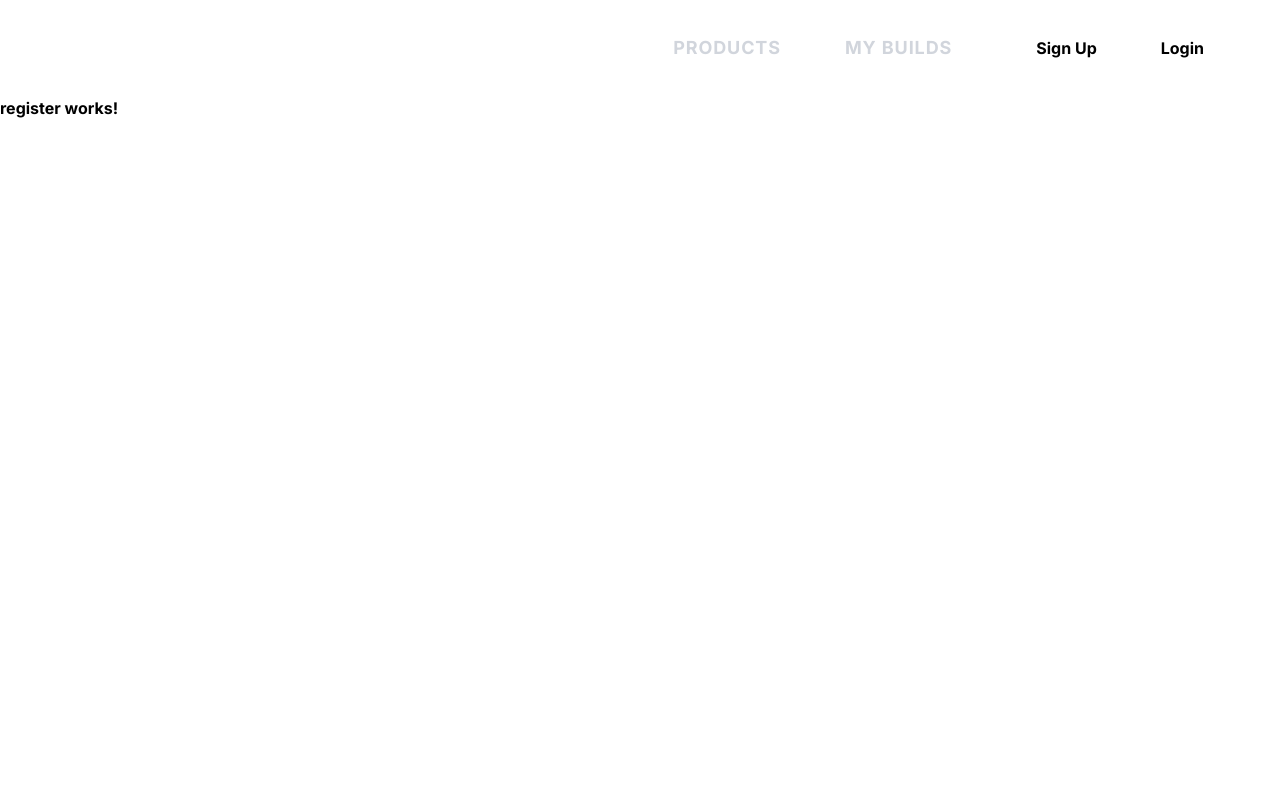
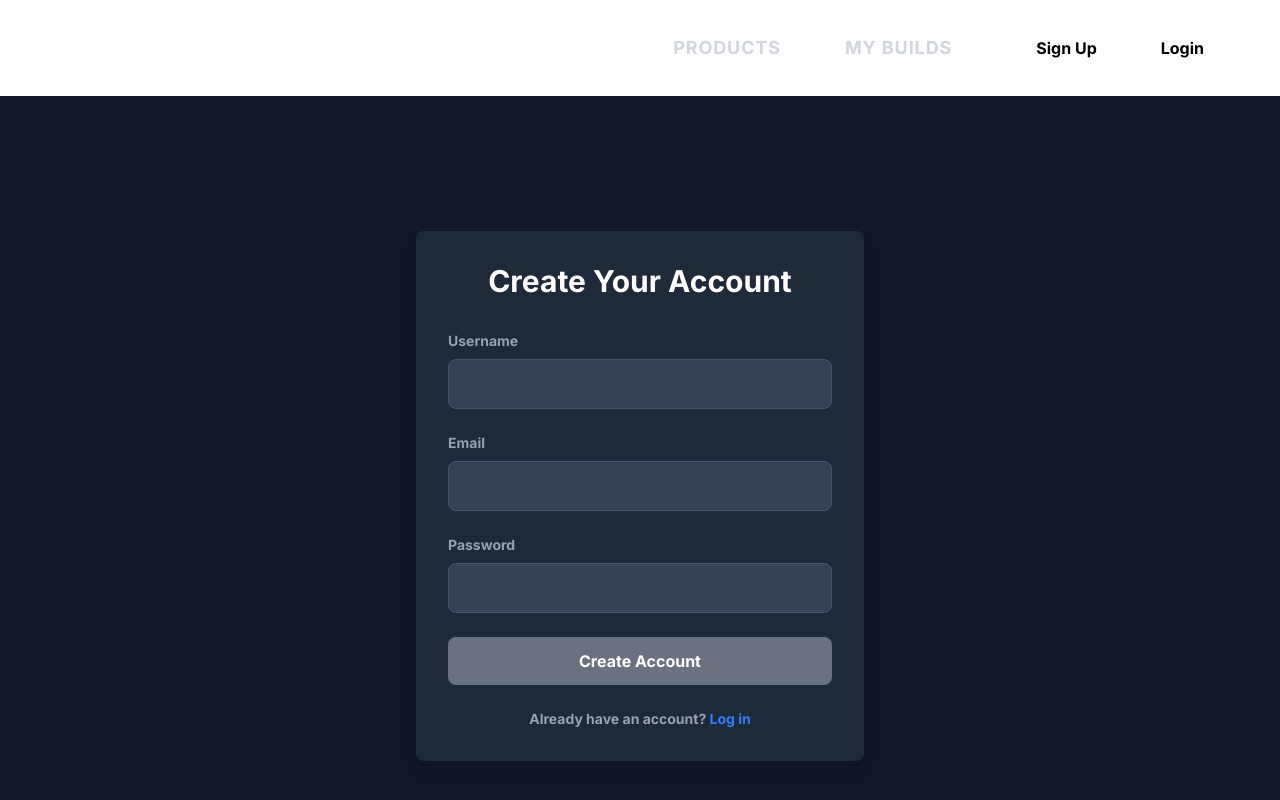
Before and after one commit to Nqthxn/pc-assembly, an Angular app in the folder frontend/pc-parts-ui/: page /register in a window 1280 px wide. Shown: the top 800 px of the page. Built offline with nearby package versions, Linux system fonts and the light colour scheme.

Commit message:
Implemented register functionality on frontend

```diff
--- a/frontend/pc-parts-ui/src/app/pages/auth/register/register.component.html
+++ b/frontend/pc-parts-ui/src/app/pages/auth/register/register.component.html
@@ -1 +1,41 @@
-<p>register works!</p>
+<div class="flex items-center justify-center min-h-screen bg-gray-900 text-white">
+  <div class="w-full max-w-md p-8 space-y-8 bg-gray-800 rounded-lg shadow-lg">
+    <h2 class="text-3xl font-bold text-center">Create Your Account</h2>
+    <form [formGroup]="registerForm" (ngSubmit)="onSubmit()" class="space-y-6">
+      <div>
+        <label for="username" class="block mb-2 text-sm font-medium text-gray-400">Username</label>
+        <input type="text" id="username" formControlName="username"
+               class="w-full p-3 bg-gray-700 border border-gray-600 rounded-lg focus:ring-blue-500 focus:border-blue-500"
+               required>
+      </div>
+      <div>
+        <label for="email" class="block mb-2 text-sm font-medium text-gray-400">Email</label>
+        <input type="email" id="email" formControlName="email"
+               class="w-full p-3 bg-gray-700 border border-gray-600 rounded-lg focus:ring-blue-500 focus:border-blue-500"
+               required>
+      </div>
+      <div>
+        <label for="password" class="block mb-2 text-sm font-medium text-gray-400">Password</label>
+        <input type="password" id="password" formControlName="password"
+               class="w-full p-3 bg-gray-700 border border-gray-600 rounded-lg focus:ring-blue-500 focus:border-blue-500"
+               required>
+      </div>
+
+      <div *ngIf="successMessage" class="p-4 my-4 text-sm text-green-300 bg-green-900 rounded-lg">
+        {{ successMessage }}
+      </div>
+      <div *ngIf="errorMessage" class="p-4 my-4 text-sm text-red-300 bg-red-900 rounded-lg">
+        {{ errorMessage }}
+      </div>
+
+      <button type="submit" [disabled]="registerForm.invalid"
+              class="w-full px-5 py-3 text-base font-medium text-center text-white bg-blue-600 rounded-lg hover:bg-blue-700 focus:ring-4 focus:outline-none focus:ring-blue-800 disabled:bg-gray-500">
+        Create Account
+      </button>
+
+      <p class="text-sm text-center text-gray-400">
+        Already have an account? <a routerLink="/login" class="font-medium text-blue-500 hover:underline">Log in</a>
+      </p>
+    </form>
+  </div>
+</div>
--- a/frontend/pc-parts-ui/src/app/pages/auth/register/register.component.ts
+++ b/frontend/pc-parts-ui/src/app/pages/auth/register/register.component.ts
@@ -1,11 +1,57 @@
 import { Component } from '@angular/core';
+import { FormBuilder, FormGroup, Validators, ReactiveFormsModule } from '@angular/forms';
+import { Router, RouterLink } from '@angular/router';
+import { CommonModule } from '@angular/common';
+import { AuthService } from '../../../services/auth.service';
 
 @Component({
   selector: 'app-register',
-  imports: [],
+  standalone: true,
+  imports: [
+    CommonModule,
+    ReactiveFormsModule,
+    RouterLink
+  ],
   templateUrl: './register.component.html',
-  styleUrl: './register.component.css'
+  styleUrls: ['./register.component.css']
 })
 export class RegisterComponent {
+  registerForm: FormGroup;
+  errorMessage: string = '';
+  successMessage: string = '';
 
+  constructor(
+    private fb: FormBuilder,
+    private authService: AuthService,
+    private router: Router
+  ) {
+    this.registerForm = this.fb.group({
+      username: ['', [Validators.required, Validators.minLength(3)]],
+      email: ['', [Validators.required, Validators.email]],
+      password: ['', [Validators.required, Validators.minLength(6)]]
+    });
+  }
+
+  onSubmit(): void {
+    if (this.registerForm.invalid) {
+      return;
+    }
+
+    this.errorMessage = '';
+    this.successMessage = '';
+
+    this.authService.register(this.registerForm.value).subscribe({
+      next: (response) => {
+        console.log('Registration successful!', response);
+        this.successMessage = 'Registration successful! You will be redirected to the login page.';
+        setTimeout(() => {
+          this.router.navigate(['/login']);
+        }, 2000);
+      },
+      error: (err) => {
+        console.error('Registration failed', err);
+        this.errorMessage = 'Registration failed. Please try a different username or email.';
+      }
+    });
+  }
 }
```
